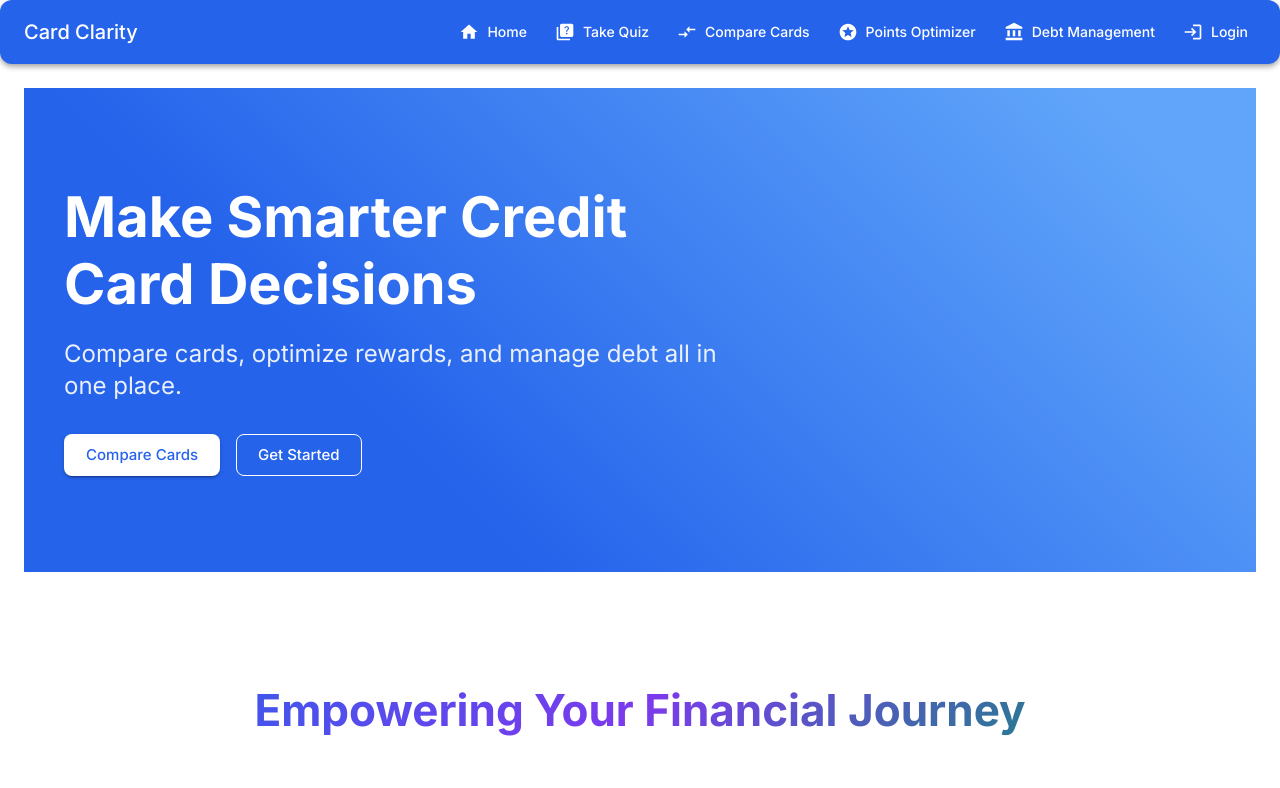
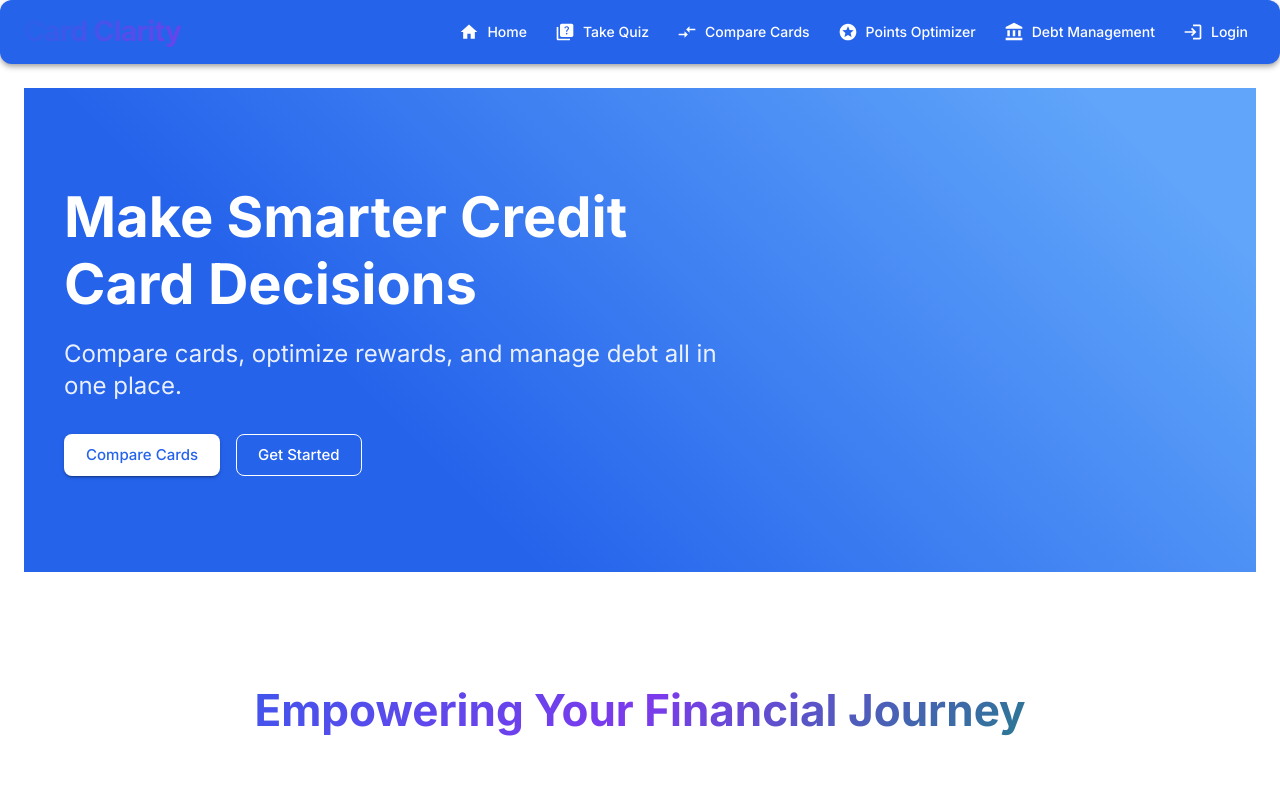
Before and after one commit to nickjackson801/card-clarity, a React (Vite) app: page / in a window 1280 px wide. Shown: the top 788 px of the page. Built offline with nearby package versions, Linux system fonts and the light colour scheme.

Commit message:
Update header logo with gradient text and home link

```diff
--- a/src/App.tsx
+++ b/src/App.tsx
@@ -138,7 +138,26 @@ function App() {
                   <MenuIcon />
                 </IconButton>
               )}
-              <Typography variant="h6" component="div" sx={{ flexGrow: 1 }}>
+              <Typography
+                variant="h5"
+                component={Link}
+                to="/"
+                sx={{
+                  flexGrow: 1,
+                  fontWeight: 800,
+                  fontSize: { xs: '1.5rem', md: '1.75rem' },
+                  textDecoration: 'none',
+                  background: 'linear-gradient(135deg, #2563eb 0%, #7c3aed 50%, #059669 100%)',
+                  backgroundClip: 'text',
+                  WebkitBackgroundClip: 'text',
+                  color: 'transparent',
+                  WebkitTextFillColor: 'transparent',
+                  letterSpacing: '-0.5px',
+                  '&:hover': {
+                    opacity: 0.9,
+                  },
+                }}
+              >
                 Card Clarity
               </Typography>
               {!isMobile && (
```
